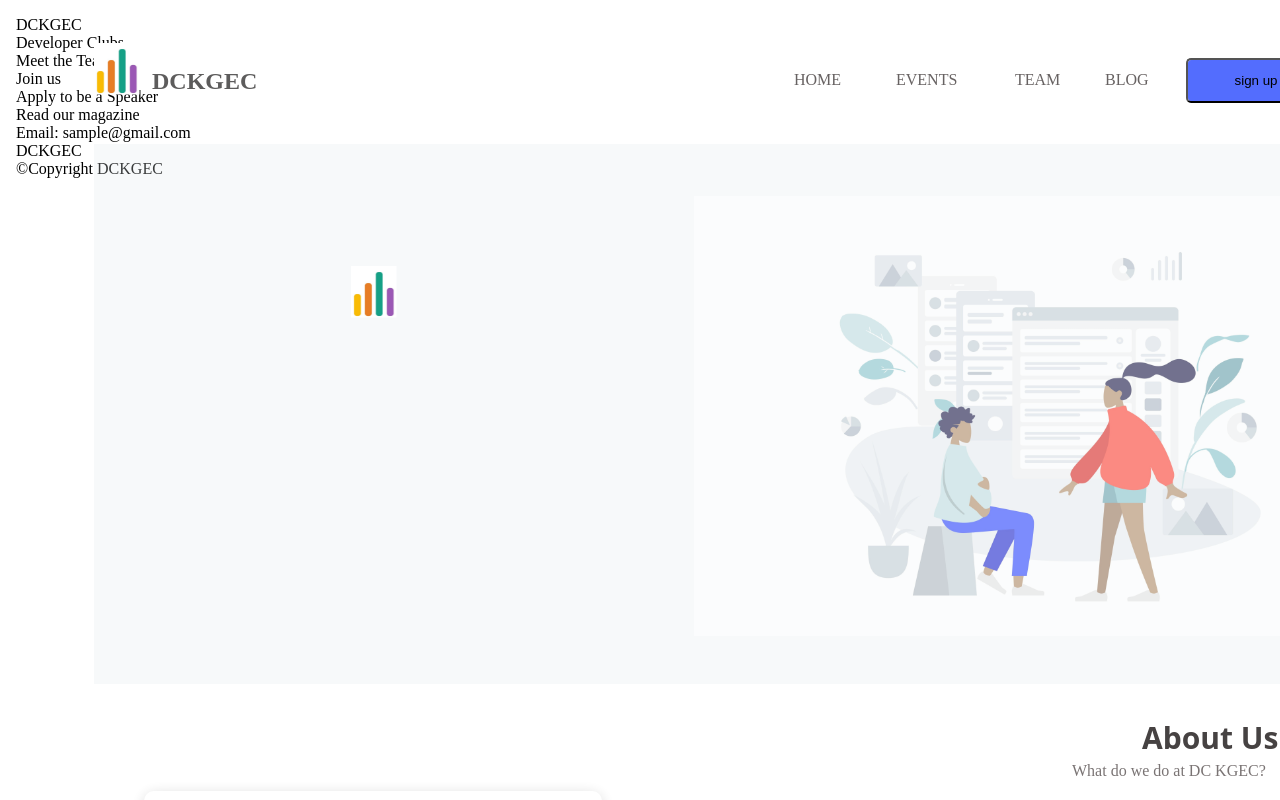
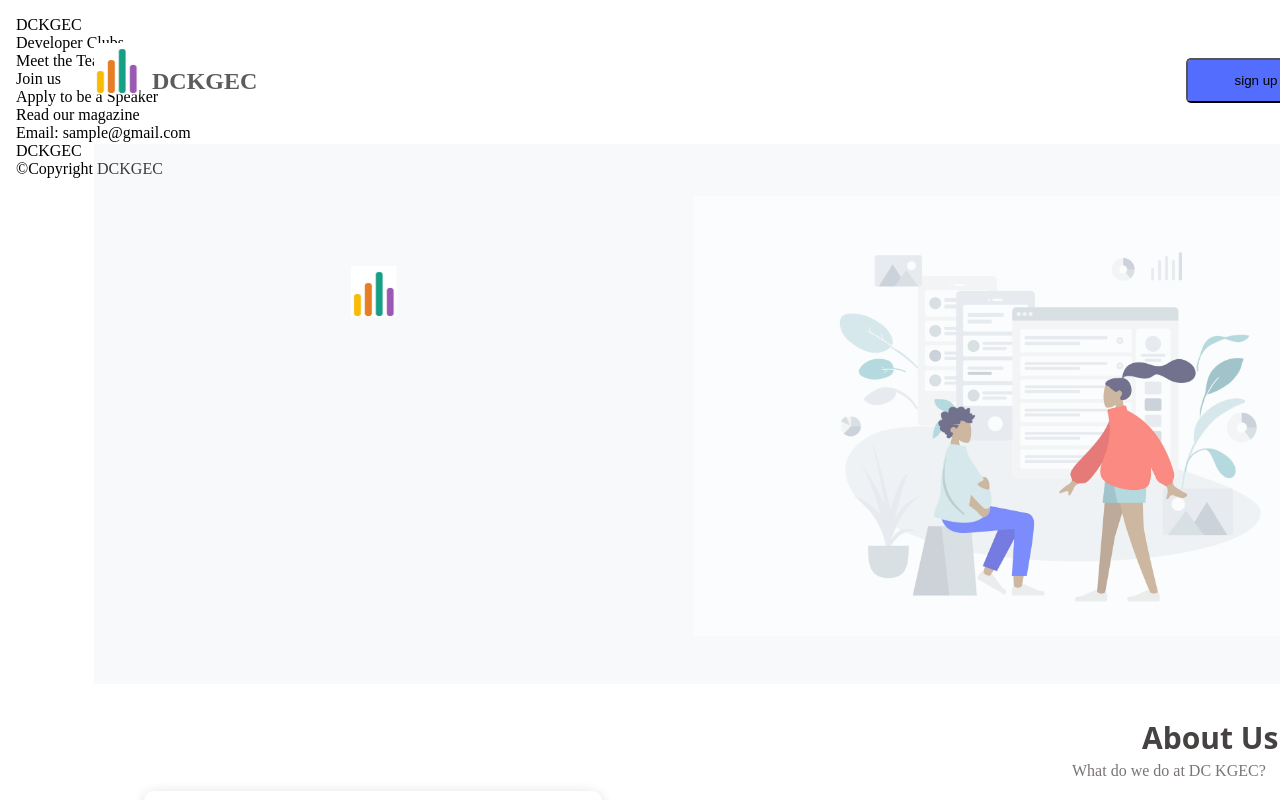
Before and after one commit to DSCKGEC/DCK-Website, a React (Create React App) app in the folder frontend/: page / in a window 1280 px wide. Shown: the top 800 px of the page. Built offline with nearby package versions, Linux system fonts and the light colour scheme.

Commit message:
modified navbar

```diff
--- a/frontend/src/components/navbar.js
+++ b/frontend/src/components/navbar.js
@@ -5,14 +5,11 @@ class Navbar extends Component{
   render(){
     return(
         <div>
-              <div className="navbar-text-home">HOME</div>
-              <div className="navbar-text-events">EVENTS</div>
-              <div className="navbar-text-team">TEAM</div>
-              <div className="navbar-text-blog">BLOG</div>
 
-            <div className = "img-logo"></div>
-            <div className= "title">dckgec</div>
-            <button className = "sign-up">sign up</button>
+              <div className = "img-logo"></div>
+              <div className= "title">dckgec</div>
+              <button className = "sign-up">sign up</button>
+
         </div>
     );
   }
```
